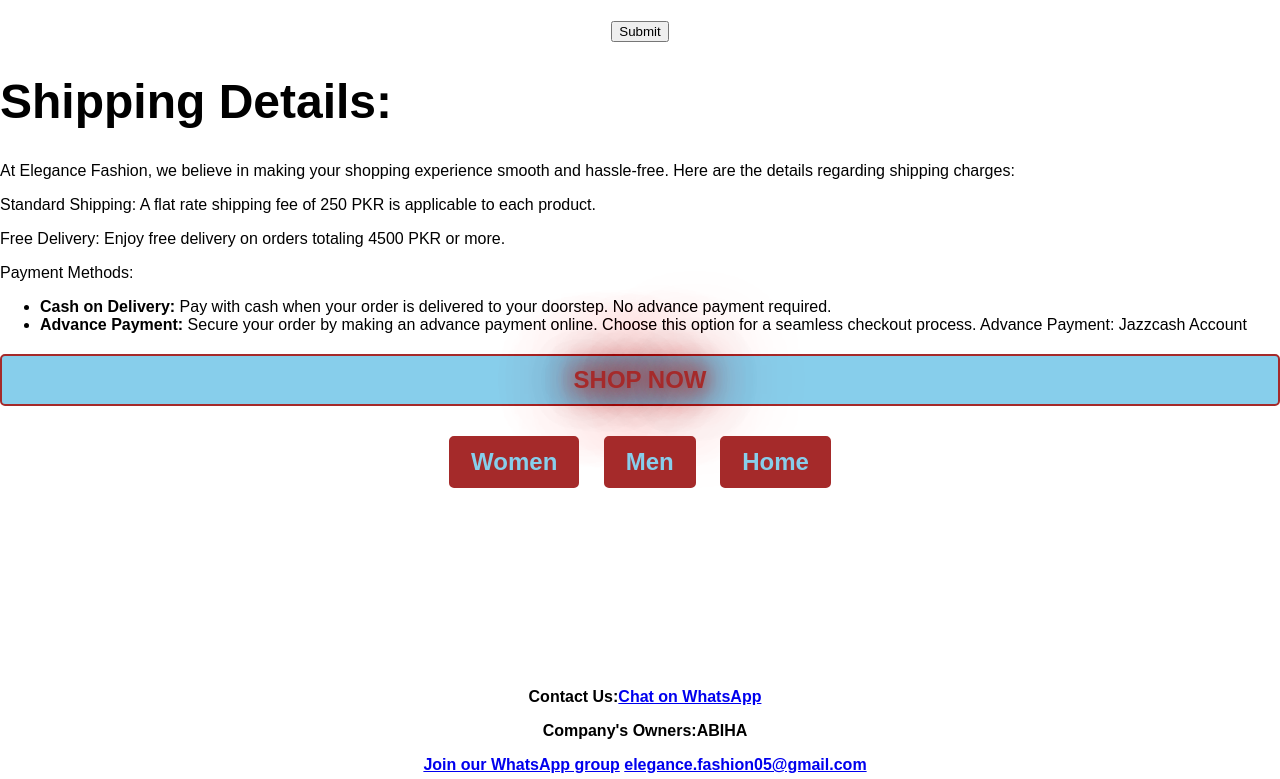
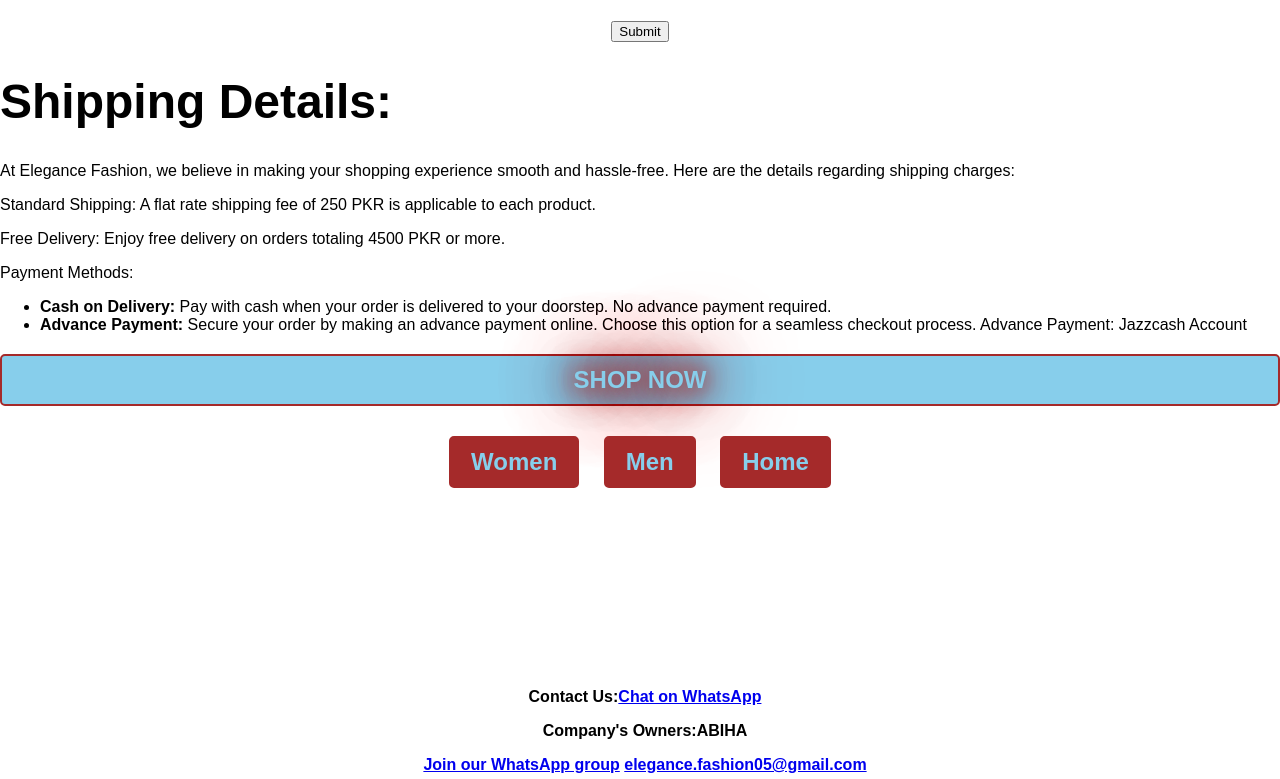
Before and after one commit to minii11/www.Elegance-Fashion.com, a plain HTML site: page index.html in a window 1280 px wide. In both pictures the pointer is over the link "SHOP NOW". Shown: the part 1453-2232 px from the top of the page. Drawn offline with Linux system fonts and the light colour scheme.

Commit message:
Update index.html

```diff
--- a/index.html
+++ b/index.html
@@ -130,7 +130,7 @@ h1 {
         }
 
         .shop-now-button:hover {
-            color: brown;
+            color: FFDAE9;
             background-color: skyblue;
             animation: glow 1s ease infinite alternate;
         }
```
